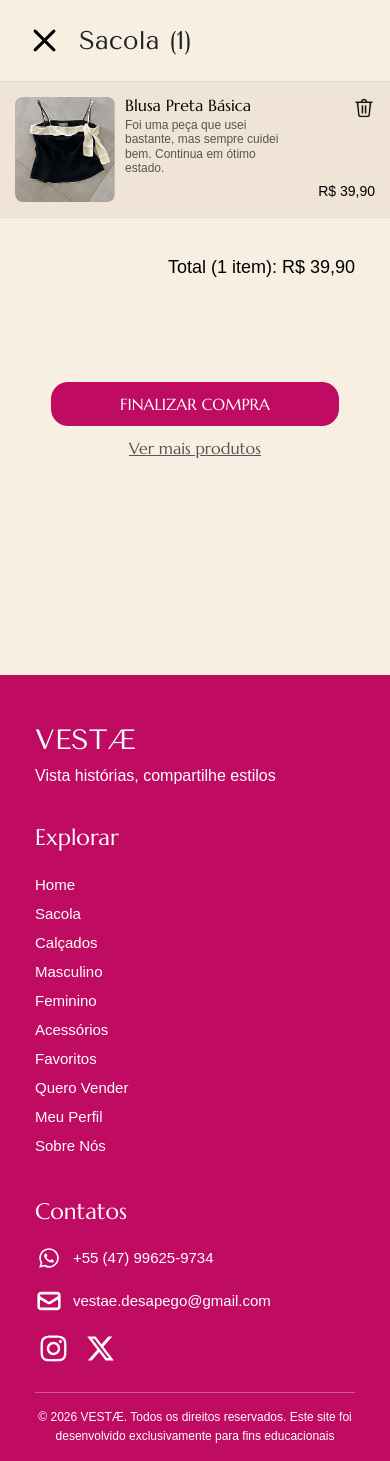
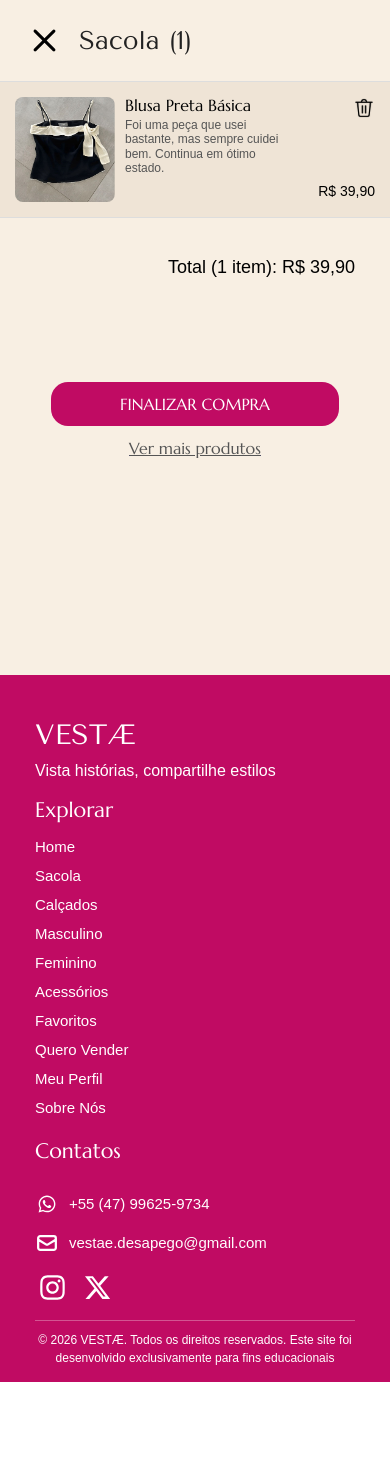
Before and after one commit to alicelanznaster/Hackathon---Vestae, a Vue app: page /sacola in a window 390 px wide. After the commit the page ends 1382 px from the top, so only its background shows below. Built offline with nearby package versions, Linux system fonts and the light colour scheme; a web font is replaced by a local one.

Commit message:
STYLE: alterações na resposividade da página 'AppFooter'

```diff
--- a/src/components/layout/AppFooter.vue
+++ b/src/components/layout/AppFooter.vue
@@ -14,7 +14,7 @@ import { RouterLink } from 'vue-router';
                 </p>
             </div>
 
-            <div class="rotas">
+              <div class="rotas">
                 <h2>
                     Explorar
                 </h2>
@@ -49,6 +49,7 @@ import { RouterLink } from 'vue-router';
                         </div>
                 </div>
             </div>
+
         <div class="direitos">
             <p>
                 © 2026 VESTÆ. Todos os direitos reservados.
@@ -86,7 +87,7 @@ footer{
 }
 
 .rotas h2{
-    margin-bottom: 18px;
+  margin-bottom: 18px;
 }
 
 .rotas ul {
@@ -100,7 +101,6 @@ footer{
 .rotas a {
   color: white;
   text-decoration: none;
-
 }
 
 .rotas a:hover {
@@ -161,10 +161,14 @@ footer{
 @media (max-width: 768px) {
   .conteudo {
     flex-direction: column;
-    gap: 30px;
-    padding: 5px 0;
+    gap: 10px;
+    padding: 0;
   }
 
+  .resposivo{
+    display: flex;
+    gap: 80px;
+  }
   .marca{
     margin-top: 8px;
   }
@@ -177,6 +181,25 @@ footer{
     font-size: 1rem;
   }
 
+  .rotas h2{
+    font-size: 21px;
+    margin-bottom: 8px;
+  }
+
+  .rotas li{
+    margin-bottom: 5px;
+  }
+
+  .contato h2 {
+    font-size: 21px;
+    margin-bottom: 8px;
+  }
+
+  .contato img{
+    width: 24px;
+    height: 24px;
+  }
+
   .direitos p{
     font-size: 12px;
   }
@@ -184,5 +207,20 @@ footer{
   .icones{
     margin-top: 0;
   }
+
+  .icones img{
+    width: 35px;
+    height: 35px;
+  }
+
+  .direitos {
+    margin-top: 15px;
+    padding-top: 10px;
+    line-height: 1.5;
+  }
+
+  .direitos p{
+    font-size: 12px;
+  }
 }
 </style>
```
